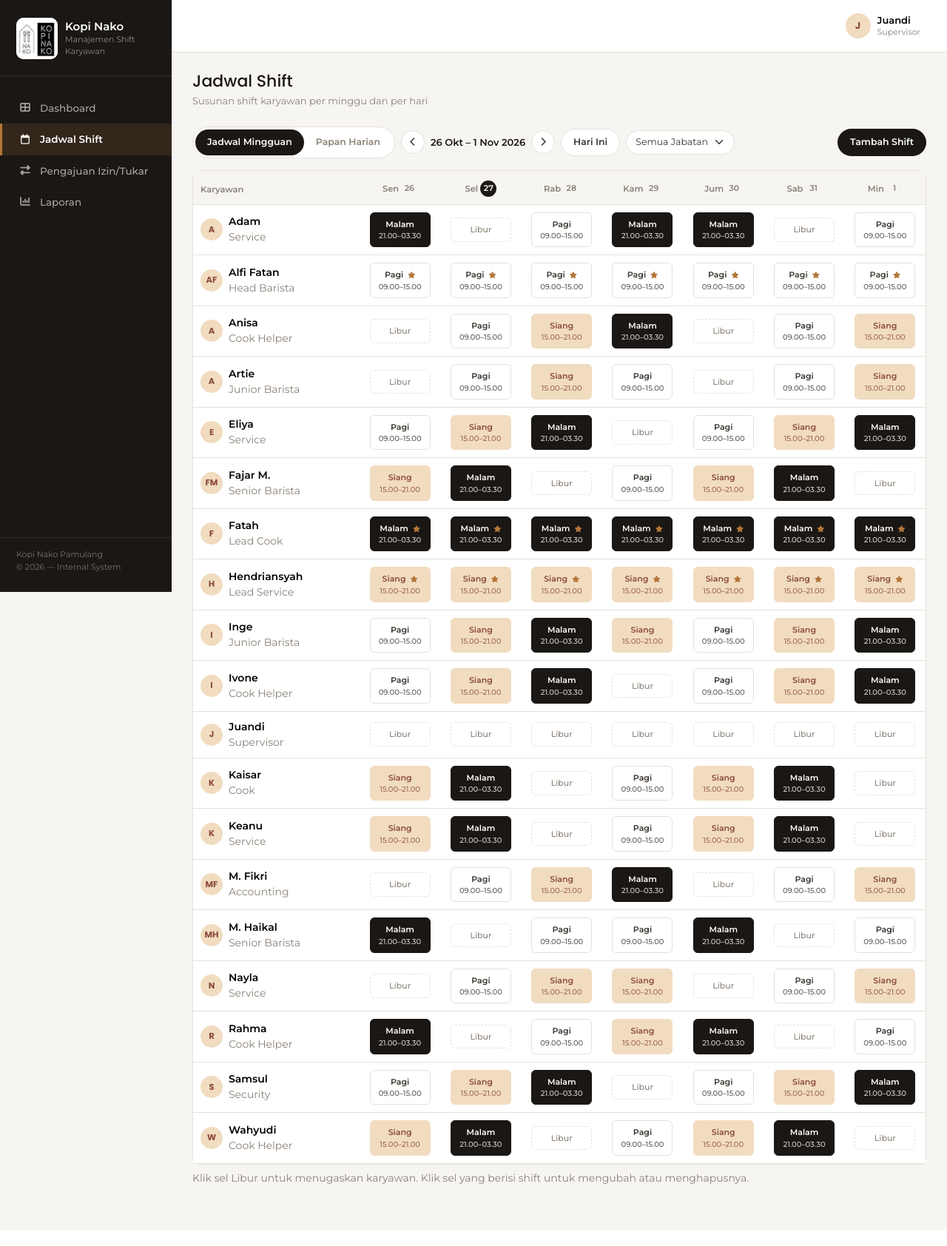
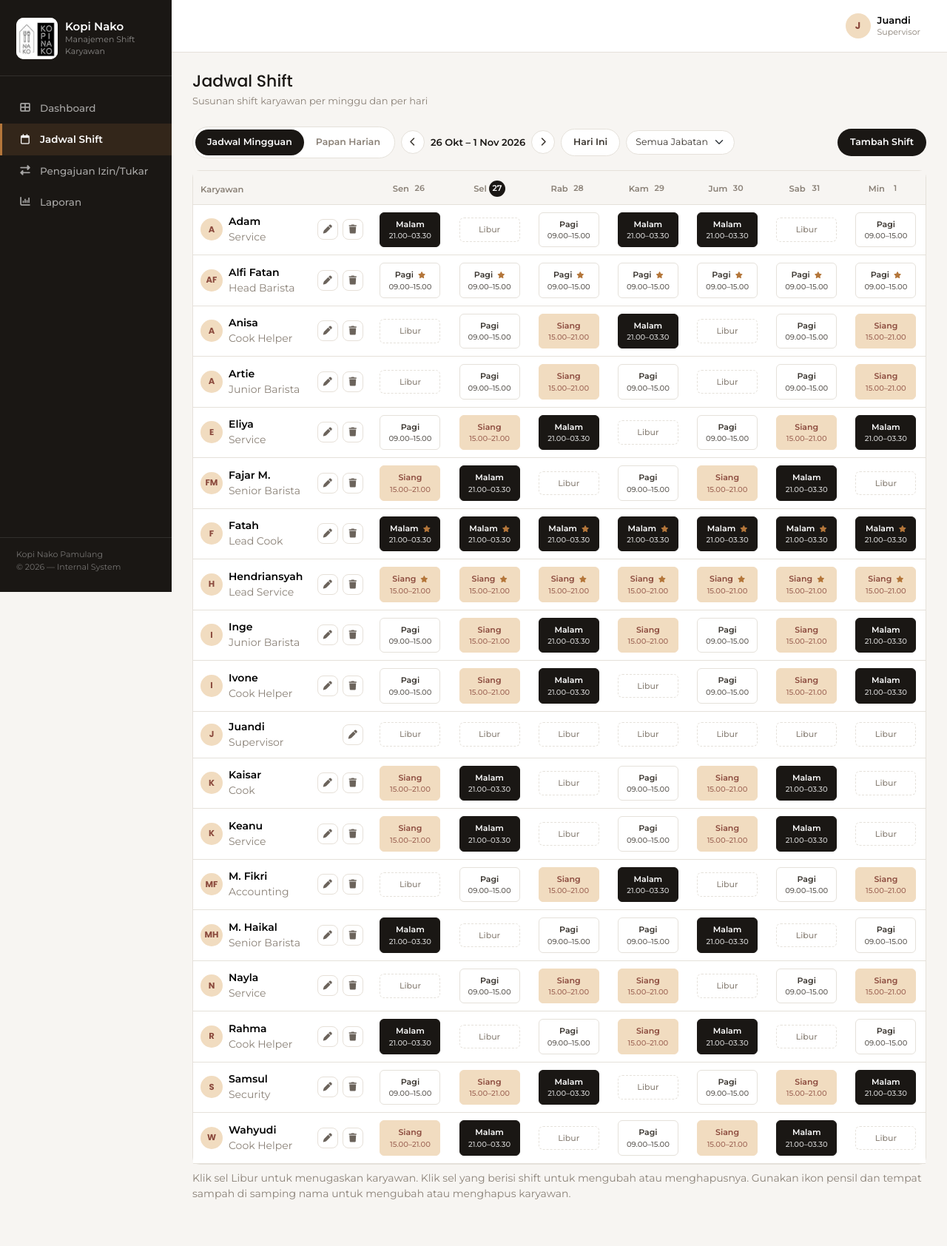
Before and after one commit to Naufalfebri2/kopi-nako, a Laravel app: page /jadwal in a window 1280 px wide. Shown: the whole page at 74% size. Before the commit the page ends 1663 px from the top, so only its background shows below. Run offline with Laravel 12, Linux system fonts and the light colour scheme; a user stored in the database is signed in; data comes from the database, SQL or seed files in the repository.

Commit message:
feat: add edit and delete actions to schedule employee column

```diff
--- a/public/css/jadwal.css
+++ b/public/css/jadwal.css
@@ -221,3 +221,34 @@
 .kn-delete-btn {
     color: var(--accent-deep);
 }
+
+.kn-emp-actions {
+    display: inline-flex;
+    gap: 6px;
+    margin-left: auto;
+}
+.kn-icon-btn {
+    width: 28px;
+    height: 28px;
+    border: 1px solid #e6e0d8;
+    border-radius: 8px;
+    background: #fff;
+    color: #6b635b;
+    font-size: 0.75rem;
+    display: inline-flex;
+    align-items: center;
+    justify-content: center;
+    cursor: pointer;
+}
+.kn-icon-btn:hover {
+    background: #f7f5f2;
+    color: #1a1714;
+}
+.kn-icon-btn-danger:hover {
+    color: #b3261e;
+    border-color: #b3261e;
+}
+.kn-icon-btn:focus-visible {
+    outline: 2px solid #b4763a;
+    outline-offset: 2px;
+}
--- /dev/null
+++ b/resources/views/jadwal/_karyawan-actions.blade.php
@@ -0,0 +1,20 @@
+@php($isSelf = $employee->id_user === auth()->id())
+
+<div class="kn-emp-actions">
+    <button type="button" class="kn-icon-btn" data-emp-edit data-id="{{ $employee->id }}"
+        data-update-url="{{ route('karyawan.update', $employee) }}" data-name="{{ $employee->user->name }}"
+        data-email="{{ $employee->user->email }}" data-job="{{ $employee->job_id }}"
+        data-role="{{ $employee->user->id_role }}" data-self="{{ $isSelf ? '1' : '' }}" title="Ubah data karyawan"
+        aria-label="Ubah {{ $employee->user->name }}">
+        <i class="fa-solid fa-pen" aria-hidden="true"></i>
+    </button>
+
+    @unless ($isSelf)
+        <button type="button" class="kn-icon-btn kn-icon-btn-danger" data-emp-delete
+            data-destroy-url="{{ route('karyawan.destroy', $employee) }}"
+            data-deactivate-url="{{ route('karyawan.deactivate', $employee) }}" data-name="{{ $employee->user->name }}"
+            title="Hapus karyawan" aria-label="Hapus {{ $employee->user->name }}">
+            <i class="fa-solid fa-trash" aria-hidden="true"></i>
+        </button>
+    @endunless
+</div>
--- /dev/null
+++ b/resources/views/jadwal/_karyawan-modal.blade.php
@@ -0,0 +1,159 @@
+@php
+    $bag = $errors->editKaryawan;
+    $reopenId = $bag->any() ? old('edit_employee_id') : '';
+@endphp
+
+{{-- Ubah karyawan --}}
+<div class="modal fade kn-modal" id="empEditModal" tabindex="-1" aria-hidden="true" data-reopen-id="{{ $reopenId }}"
+    data-url-template="{{ route('karyawan.update', ['employee' => '__ID__']) }}">
+    <div class="modal-dialog modal-dialog-centered modal-dialog-scrollable">
+        <form method="POST" action="#" class="modal-content" id="empEditForm" novalidate>
+            @csrf
+            @method('PUT')
+            <input type="hidden" name="edit_employee_id" value="{{ old('edit_employee_id') }}">
+
+            <div class="modal-header border-0 pb-0">
+                <h5 class="modal-title">Ubah Data Karyawan</h5>
+                <button type="button" class="btn-close" data-bs-dismiss="modal" aria-label="Tutup"></button>
+            </div>
+
+            <div class="modal-body">
+                @if ($bag->any())
+                    <div class="alert alert-danger py-2 small">
+                        <ul class="mb-0 ps-3">
+                            @foreach ($bag->all() as $error)
+                                <li>{{ $error }}</li>
+                            @endforeach
+                        </ul>
+                    </div>
+                @endif
+
+                <div class="mb-3">
+                    <label class="form-label small fw-semibold" for="empName">Nama lengkap</label>
+                    <input type="text" class="form-control" id="empName" name="name" maxlength="255"
+                        value="{{ old('name') }}" required>
+                </div>
+                <div class="mb-3">
+                    <label class="form-label small fw-semibold" for="empEmail">Email</label>
+                    <input type="email" class="form-control" id="empEmail" name="email" maxlength="255"
+                        value="{{ old('email') }}" required>
+                </div>
+                <div class="row g-2">
+                    <div class="col-md-6 mb-3">
+                        <label class="form-label small fw-semibold" for="empJob">Jabatan</label>
+                        <select class="form-select" id="empJob" name="job_id" required>
+                            <option value="">Pilih jabatan</option>
+                            @foreach ($jobs as $job)
+                                <option value="{{ $job->id }}" @selected((string) old('job_id') === (string) $job->id)>{{ $job->name }}
+                                </option>
+                            @endforeach
+                        </select>
+                    </div>
+                    <div class="col-md-6 mb-3">
+                        <label class="form-label small fw-semibold" for="empRole">Role akses</label>
+                        <select class="form-select" id="empRole" name="id_role" required>
+                            <option value="">Pilih role</option>
+                            @foreach ($roles as $role)
+                                <option value="{{ $role->id }}" @selected((string) old('id_role') === (string) $role->id)>{{ $role->name }}
+                                </option>
+                            @endforeach
+                        </select>
+                        <div class="form-text d-none" id="empRoleSelfHint">Role akun Anda sendiri tidak dapat diubah.
+                        </div>
+                    </div>
+                </div>
+            </div>
+
+            <div class="modal-footer border-0 pt-0">
+                <button type="button" class="btn-kn-outline" data-bs-dismiss="modal">Batal</button>
+                <button type="submit" class="btn-kn">Simpan</button>
+            </div>
+        </form>
+    </div>
+</div>
+
+{{-- Hapus karyawan --}}
+<div class="modal fade kn-modal" id="empDeleteModal" tabindex="-1" aria-hidden="true">
+    <div class="modal-dialog modal-dialog-centered">
+        <div class="modal-content">
+            <div class="modal-header border-0 pb-0">
+                <h5 class="modal-title">Hapus Karyawan</h5>
+                <button type="button" class="btn-close" data-bs-dismiss="modal" aria-label="Tutup"></button>
+            </div>
+            <div class="modal-body">
+                <p class="mb-2">Hapus <strong id="empDeleteName"></strong> secara permanen?</p>
+                <p class="small text-muted mb-0">
+                    Cocok untuk data yang salah masukkan. Karyawan yang sudah punya jadwal atau pengajuan
+                    tidak bisa dihapus permanen. Untuk itu pilih "Nonaktifkan saja".
+                </p>
+            </div>
+            <div class="modal-footer border-0 pt-0">
+                <button type="button" class="btn-kn-outline" data-bs-dismiss="modal">Batal</button>
+                <button type="submit" form="empDeactivateForm" class="btn-kn-outline">Nonaktifkan saja</button>
+                <button type="submit" form="empDeleteForm" class="btn-kn">Hapus</button>
+            </div>
+        </div>
+    </div>
+</div>
+
+<form method="POST" action="#" id="empDeleteForm" class="d-none">
+    @csrf
+    @method('DELETE')
+</form>
+<form method="POST" action="#" id="empDeactivateForm" class="d-none">
+    @csrf
+    @method('PATCH')
+</form>
+
+@push('scripts')
+    <script>
+        (function() {
+            'use strict';
+
+            var editEl = document.getElementById('empEditModal');
+            var delEl = document.getElementById('empDeleteModal');
+            if (!editEl || !delEl) return;
+
+            var editModal = bootstrap.Modal.getOrCreateInstance(editEl);
+            var delModal = bootstrap.Modal.getOrCreateInstance(delEl);
+            var form = document.getElementById('empEditForm');
+            var delForm = document.getElementById('empDeleteForm');
+            var deactForm = document.getElementById('empDeactivateForm');
+            var selfHint = document.getElementById('empRoleSelfHint');
+
+            document.querySelectorAll('[data-emp-edit]').forEach(function(btn) {
+                btn.addEventListener('click', function() {
+                    var d = btn.dataset;
+                    var alertBox = editEl.querySelector('.alert-danger');
+                    if (alertBox) alertBox.remove();
+
+                    form.action = d.updateUrl;
+                    form.elements.edit_employee_id.value = d.id;
+                    form.elements.name.value = d.name;
+                    form.elements.email.value = d.email;
+                    form.elements.job_id.value = d.job;
+                    form.elements.id_role.value = d.role;
+                    selfHint.classList.toggle('d-none', d.self !== '1');
+
+                    editModal.show();
+                });
+            });
+
+            document.querySelectorAll('[data-emp-delete]').forEach(function(btn) {
+                btn.addEventListener('click', function() {
+                    delForm.action = btn.dataset.destroyUrl;
+                    deactForm.action = btn.dataset.deactivateUrl;
+                    document.getElementById('empDeleteName').textContent = btn.dataset.name;
+                    delModal.show();
+                });
+            });
+
+            // Buka kembali modal ubah bila server menolak, supaya pesan kesalahan terlihat.
+            var reopenId = editEl.dataset.reopenId;
+            if (reopenId) {
+                form.action = editEl.dataset.urlTemplate.replace('__ID__', reopenId);
+                editModal.show();
+            }
+        })();
+    </script>
+@endpush
--- a/resources/views/jadwal/_mingguan.blade.php
+++ b/resources/views/jadwal/_mingguan.blade.php
@@ -23,6 +23,9 @@
                                     <div class="fw-semibold small">{{ $employee->user->name }}</div>
                                     <div class="kn-muted small">{{ $employee->job?->name }}</div>
                                 </div>
+                                @if ($canEdit)
+                                    @include('jadwal._karyawan-actions', ['employee' => $employee])
+                                @endif
                             </div>
                         </td>
                         @foreach ($row['cells'] as $i => $detail)
@@ -82,5 +85,6 @@
 @if ($canEdit)
     <div class="kn-muted small mt-2">
         Klik sel Libur untuk menugaskan karyawan. Klik sel yang berisi shift untuk mengubah atau menghapusnya.
+        Gunakan ikon pensil dan tempat sampah di samping nama untuk mengubah atau menghapus karyawan.
     </div>
 @endif
--- a/resources/views/jadwal/index.blade.php
+++ b/resources/views/jadwal/index.blade.php
@@ -64,6 +64,7 @@
     @if ($canEdit)
         @include('jadwal._assign-modal')
         @include('jadwal._edit-modal')
+        @include('jadwal._karyawan-modal')
     @endif
 @endsection
 
```
